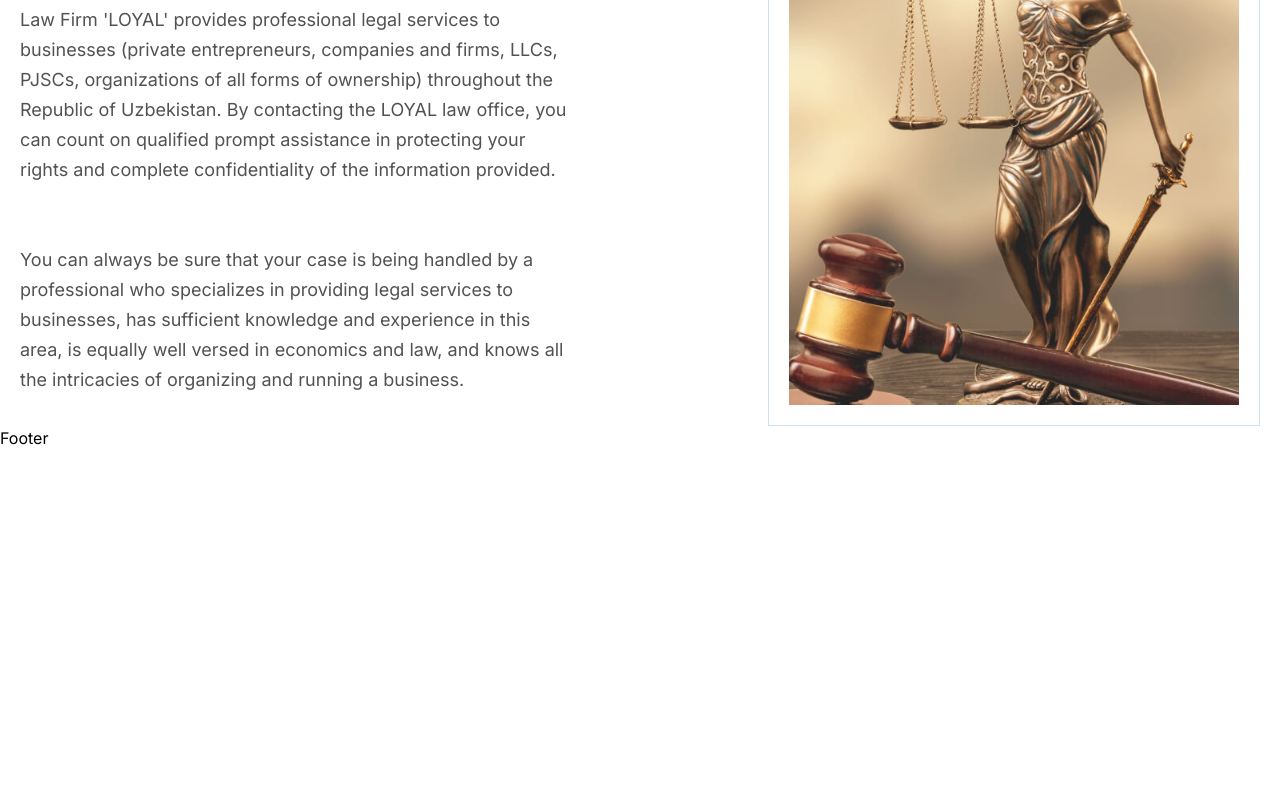
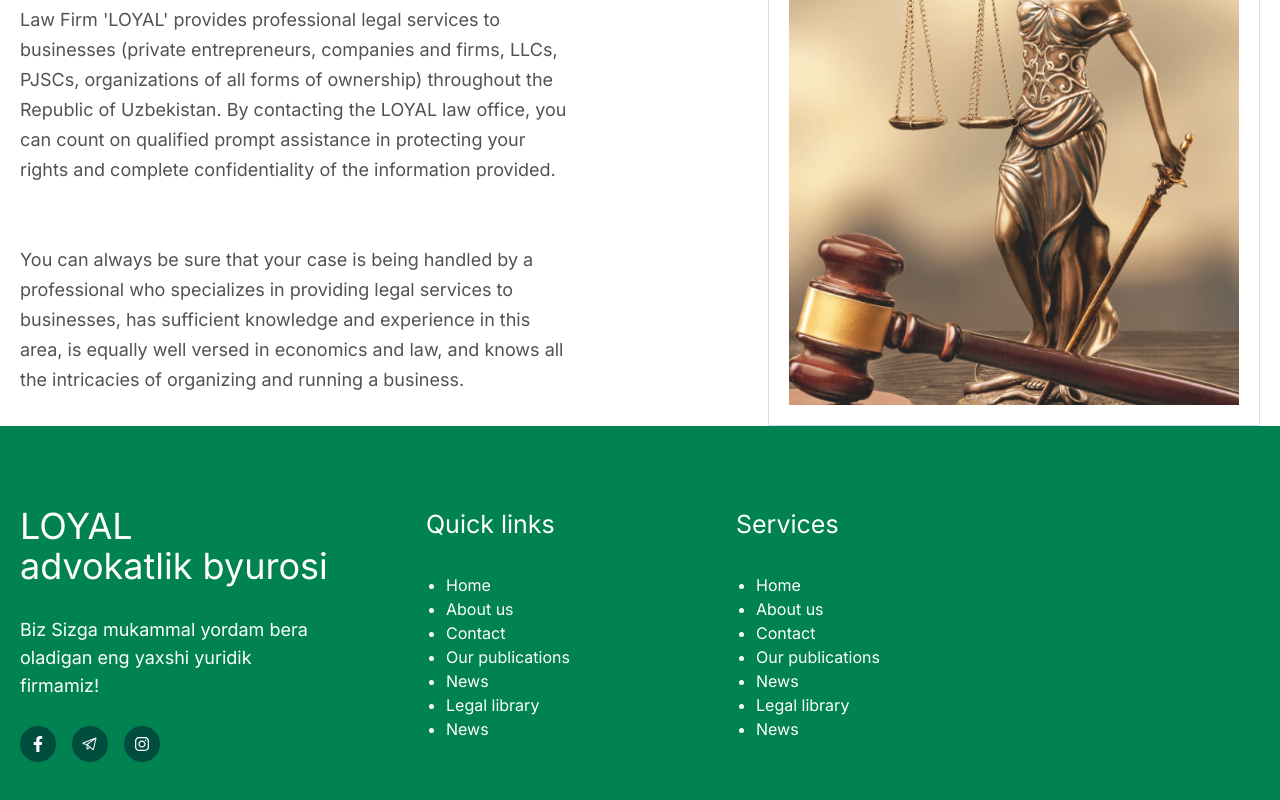
Before and after one commit to sunnatbekweb/UzLoyal, a Next.js app: page / in a window 1280 px wide. Shown: the part 1764-2564 px from the top of the page. Before the commit the page ends 2214 px from the top, so only its background shows below. Built offline with nearby package versions, Linux system fonts and the light colour scheme.

Commit message:
added footer

```diff
--- a/src/app/page.tsx
+++ b/src/app/page.tsx
@@ -134,6 +134,11 @@ export default function Home() {
             </div>
           </div>
         </section>
+        <section>
+          <div className="container">
+
+          </div>
+        </section>
       </main>
       <Footer />
     </>
--- a/src/components/Footer/Footer.tsx
+++ b/src/components/Footer/Footer.tsx
@@ -1,8 +1,101 @@
+import Link from 'next/link'
 import React from 'react'
+import { FaFacebookF } from 'react-icons/fa'
+import { PiTelegramLogo } from "react-icons/pi";
+import { FaInstagram } from "react-icons/fa6";
 
 const Footer = () => {
   return (
-    <div>Footer</div>
+    <footer className='bg-[#008251]'>
+      <div className='py-20'>
+        <div className="container">
+          <div className='flex'>
+            <div className='w-[25%]'>
+              <h2 className='text-white text-4xl mb-[30px]'>
+                <Link href={"/"}>
+                  LOYAL <br />
+                  advokatlik byurosi
+                </Link>
+              </h2>
+              <p className='text-lg text-white mb-4'>
+                Biz Sizga mukammal yordam bera oladigan eng yaxshi yuridik firmamiz!
+              </p>
+              <div className='flex items-center pt-[10px] gap-x-4'>
+                <div className="w-9 h-9 rounded-full bg-[#004d40] text-white flex items-center justify-center">
+                  <FaFacebookF />
+                </div>
+                <div className="w-9 h-9 rounded-full bg-[#004d40] text-white flex items-center justify-center">
+                  <PiTelegramLogo />
+                </div>
+                <div className='w-9 h-9 rounded-full bg-[#004d40] text-white flex items-center justify-center'>
+                  <FaInstagram />
+                </div>
+              </div>
+            </div>
+            <div className='w-[25%] ml-24'>
+              <h2 className='text-white text-[25px] mb-[30px]'>
+                Quick links
+              </h2>
+              <ul className="list-disc text-white ps-5">
+                <li className='py-[6]'>
+                  <Link href={"/"} className="text-base">Home</Link>
+                </li>
+                <li className='py-[6]'>
+                  <Link href={"/about"} className="text-base">About us</Link>
+                </li>
+                <li className='py-[6]'>
+                  <Link href={"/contact"} className="text-base">Contact</Link>
+                </li>
+                <li className='py-[6]'>
+                  <Link href={"/blog"} className="text-base">Our publications</Link>
+                </li>
+                <li className='py-[6]'>
+                  <Link href={"/news"}>News</Link>
+                </li>
+                <li className='py-[6]'>
+                  <Link href={"/library"}>Legal library</Link>
+                </li>
+                <li className='py-[6]'>
+                  <Link href={"/services"}>News</Link>
+                </li>
+              </ul>
+            </div>
+            <div className='w-[25%]'>
+              <h2 className='text-white text-[25px] mb-[30px]'>
+                Services
+              </h2>
+              <ul className="list-disc text-white ps-5">
+                <li className='py-[6]'>
+                  <Link href={"/"} className="text-base">Home</Link>
+                </li>
+                <li className='py-[6]'>
+                  <Link href={"/about"} className="text-base">About us</Link>
+                </li>
+                <li className='py-[6]'>
+                  <Link href={"/contact"} className="text-base">Contact</Link>
+                </li>
+                <li className='py-[6]'>
+                  <Link href={"/blog"} className="text-base">Our publications</Link>
+                </li>
+                <li className='py-[6]'>
+                  <Link href={"/news"}>News</Link>
+                </li>
+                <li className='py-[6]'>
+                  <Link href={"/library"}>Legal library</Link>
+                </li>
+                <li className='py-[6]'>
+                  <Link href={"/services"}>News</Link>
+                </li>
+              </ul>
+            </div>
+          </div>
+        </div>
+      </div>
+      <div className='py-5'>
+        <div className="container">
+        </div>
+      </div>
+    </footer>
   )
 }
 
--- a/src/components/Header/Header.tsx
+++ b/src/components/Header/Header.tsx
@@ -55,10 +55,10 @@ const Header = () => {
               <Link href={"/library"}>Legal library</Link>
             </li>
             <li className="py-5 px-[10px]">
-              <Link href={"/services"}>News</Link>
+              <Link href={"/services"}>Services</Link>
             </li>
             <li className="py-5 px-[10px]">
-              <Link href={"/resources"}>News</Link>
+              <Link href={"/resources"}>Document samples</Link>
             </li>
           </ul>
         </div>
```
